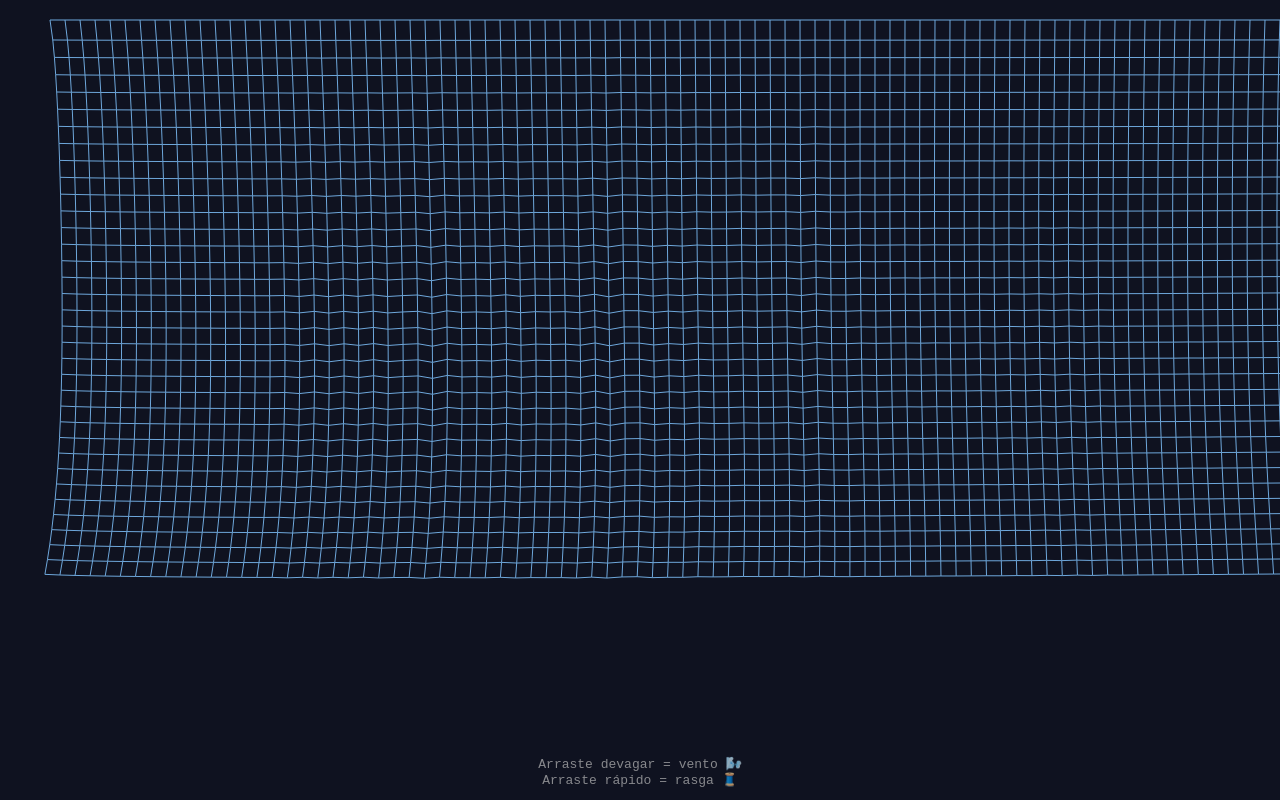
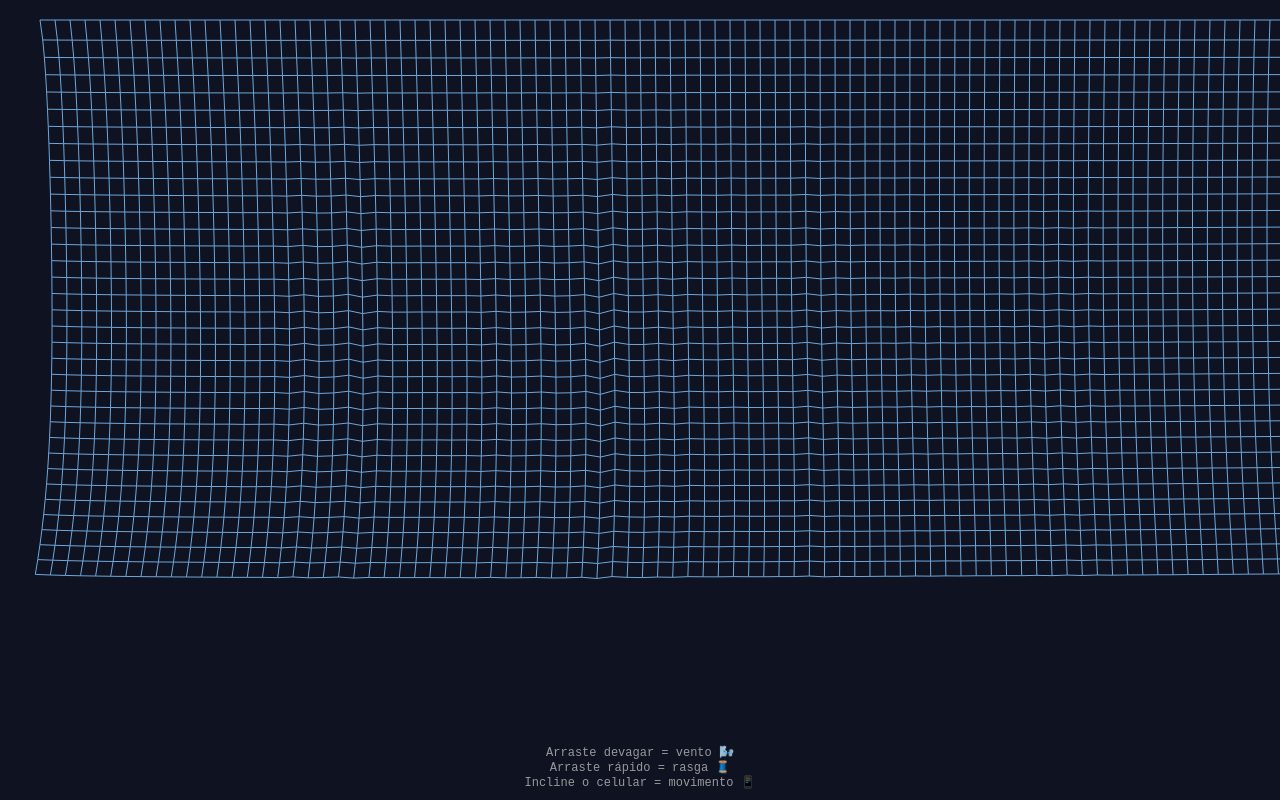
Before and after one commit to gabjon919/tecido, a plain HTML site: page index.html in a window 1280 px wide. Drawn offline with Linux system fonts and the light colour scheme.

Commit message:
Add gyroscope support and update hints in index.html
Updated the interactive cloth simulation to include gyroscope support and modified hint messages.

```diff
--- a/index.html
+++ b/index.html
@@ -2,7 +2,7 @@
 <html lang="pt-BR">
 <head>
 <meta charset="UTF-8">
-<title>Tecido Interativo – Mouse & Touch</title>
+<title>Tecido com Giroscópio</title>
 <style>
 html, body {
   margin: 0;
@@ -13,18 +13,18 @@
 
 canvas {
   display: block;
-    touch-action: none; /* MUITO IMPORTANTE para celular */
+  touch-action: none;
 }
 
 .hint {
   position: fixed;
-    bottom: 12px;
+  bottom: 10px;
   left: 50%;
   transform: translateX(-50%);
   font-family: monospace;
+  font-size: 12px;
   color: #bbb;
-    font-size: 13px;
-    opacity: 0.7;
+  opacity: 0.8;
   text-align: center;
 }
 </style>
@@ -34,33 +34,31 @@
 <canvas id="canvas"></canvas>
 <div class="hint">
   Arraste devagar = vento 🌬️<br>
-  Arraste rápido = rasga 🧵
+  Arraste rápido = rasga 🧵<br>
+  Incline o celular = movimento 📱
 </div>
 
 <script>
 const canvas = document.getElementById("canvas");
 const ctx = canvas.getContext("2d");
 
-canvas.width = window.innerWidth;
-canvas.height = window.innerHeight;
+canvas.width = innerWidth;
+canvas.height = innerHeight;
 
 const GRAVITY = 0.4;
 const FRICTION = 0.999;
+const SPACING = 15;
 const TEAR_DISTANCE = 80;
-const SPACING = 15;
+const ROWS = 35;
 const COLS = Math.floor(canvas.width / SPACING);
-const ROWS = 35;
 
-let pointer = {
-  x: 0,
-  y: 0,
-  px: 0,
-  py: 0,
-  down: false
-};
+let windX = 0;
+let windY = 0;
+
+let pointer = { x:0, y:0, px:0, py:0, down:false };
 
 class Point {
-  constructor(x, y, pinned = false) {
+  constructor(x, y, pinned=false) {
     this.x = x;
     this.y = y;
     this.oldx = x;
@@ -78,14 +76,14 @@ class Point {
     this.oldx = this.x;
     this.oldy = this.y;
 
-    this.x += vx;
-    this.y += vy + GRAVITY;
+    this.x += vx + windX;
+    this.y += vy + GRAVITY + windY;
 
     if (pointer.down) {
       let dx = this.x - pointer.x;
       let dy = this.y - pointer.y;
-      let dist = Math.sqrt(dx * dx + dy * dy);
-      let speed = Math.abs(pointer.x - pointer.px) + Math.abs(pointer.y - pointer.py);
+      let dist = Math.sqrt(dx*dx + dy*dy);
+      let speed = Math.abs(pointer.x-pointer.px) + Math.abs(pointer.y-pointer.py);
 
       if (dist < 25) {
         if (speed > 25) {
@@ -113,22 +111,20 @@ class Constraint {
   update() {
     let dx = this.p2.x - this.p1.x;
     let dy = this.p2.y - this.p1.y;
-    let dist = Math.sqrt(dx * dx + dy * dy);
-
+    let dist = Math.sqrt(dx*dx + dy*dy);
     if (dist > TEAR_DISTANCE) return;
 
     let diff = (this.length - dist) / dist;
-    let offx = dx * diff * 0.5;
-    let offy = dy * diff * 0.5;
+    let ox = dx * diff * 0.5;
+    let oy = dy * diff * 0.5;
 
     if (!this.p1.pinned) {
-      this.p1.x -= offx;
-      this.p1.y -= offy;
+      this.p1.x -= ox;
+      this.p1.y -= oy;
     }
-
     if (!this.p2.pinned) {
-      this.p2.x += offx;
-      this.p2.y += offy;
+      this.p2.x += ox;
+      this.p2.y += oy;
     }
   }
 
@@ -145,82 +141,93 @@ let points = [];
 
 function createCloth() {
   points = [];
-
-  for (let y = 0; y < ROWS; y++) {
-    for (let x = 0; x < COLS; x++) {
-      let p = new Point(
-        x * SPACING + 50,
-        y * SPACING + 20,
-        y === 0
-      );
-
-      if (x > 0) {
-        p.constraints.push(new Constraint(p, points[points.length - 1]));
-      }
-
-      if (y > 0) {
-        p.constraints.push(new Constraint(p, points[(y - 1) * COLS + x]));
-      }
-
+  for (let y=0; y<ROWS; y++) {
+    for (let x=0; x<COLS; x++) {
+      let p = new Point(x*SPACING+40, y*SPACING+20, y===0);
+      if (x>0) p.constraints.push(new Constraint(p, points[points.length-1]));
+      if (y>0) p.constraints.push(new Constraint(p, points[(y-1)*COLS+x]));
       points.push(p);
     }
   }
 }
 
 function update() {
-  ctx.clearRect(0, 0, canvas.width, canvas.height);
-
+  ctx.clearRect(0,0,canvas.width,canvas.height);
   points.forEach(p => p.update());
-
-  for (let i = 0; i < 5; i++) {
-    points.forEach(p => p.constraints.forEach(c => c.update()));
-  }
-
+  for (let i=0;i<5;i++) points.forEach(p => p.constraints.forEach(c => c.update()));
   points.forEach(p => p.draw());
-
   requestAnimationFrame(update);
 }
 
-/* ===== UNIFICA MOUSE + TOUCH ===== */
-function setPointer(x, y) {
+/* ===== Mouse + Touch ===== */
+function setPointer(x,y){
   pointer.px = pointer.x;
   pointer.py = pointer.y;
   pointer.x = x;
   pointer.y = y;
 }
 
-canvas.addEventListener("mousedown", e => {
-  pointer.down = true;
-  setPointer(e.clientX, e.clientY);
+canvas.addEventListener("mousedown",e=>{
+  pointer.down=true;
+  setPointer(e.clientX,e.clientY);
 });
+canvas.addEventListener("mousemove",e=>{
+  if(pointer.down) setPointer(e.clientX,e.clientY);
+});
+canvas.addEventListener("mouseup",()=>pointer.down=false);
+canvas.addEventListener("mouseleave",()=>pointer.down=false);
 
-canvas.addEventListener("mousemove", e => {
-  if (!pointer.down) return;
-  setPointer(e.clientX, e.clientY);
+canvas.addEventListener("touchstart",e=>{
+  pointer.down=true;
+  const t=e.touches[0];
+  setPointer(t.clientX,t.clientY);
 });
+canvas.addEventListener("touchmove",e=>{
+  const t=e.touches[0];
+  setPointer(t.clientX,t.clientY);
+});
+canvas.addEventListener("touchend",()=>pointer.down=false);
 
-canvas.addEventListener("mouseup", () => pointer.down = false);
-canvas.addEventListener("mouseleave", () => pointer.down = false);
+/* ===== Giroscópio ===== */
+function handleGyro(e){
+  windX = e.gamma * 0.03;
+  windY = e.beta * 0.02;
+}
 
-canvas.addEventListener("touchstart", e => {
-  pointer.down = true;
-  const t = e.touches[0];
-  setPointer(t.clientX, t.clientY);
+function enableGyro(){
+  if (typeof DeviceOrientationEvent !== "undefined" &&
+      typeof DeviceOrientationEvent.requestPermission === "function") {
+
+    const btn = document.createElement("button");
+    btn.innerText = "Ativar movimento 📱";
+    btn.style.position="fixed";
+    btn.style.top="20px";
+    btn.style.left="50%";
+    btn.style.transform="translateX(-50%)";
+    btn.style.padding="10px";
+    btn.style.zIndex=10;
+
+    btn.onclick=()=>{
+      DeviceOrientationEvent.requestPermission().then(p=>{
+        if(p==="granted"){
+          window.addEventListener("deviceorientation",handleGyro);
+          btn.remove();
+        }
       });
-
-canvas.addEventListener("touchmove", e => {
-  const t = e.touches[0];
-  setPointer(t.clientX, t.clientY);
-});
-
-canvas.addEventListener("touchend", () => pointer.down = false);
+    };
+    document.body.appendChild(btn);
+  } else {
+    window.addEventListener("deviceorientation",handleGyro);
+  }
+}
 
 createCloth();
 update();
+enableGyro();
 
-window.addEventListener("resize", () => {
-  canvas.width = window.innerWidth;
-  canvas.height = window.innerHeight;
+window.addEventListener("resize",()=>{
+  canvas.width=innerWidth;
+  canvas.height=innerHeight;
   createCloth();
 });
 </script>
```
Lines whose indentation alone changed are shown as unchanged.
